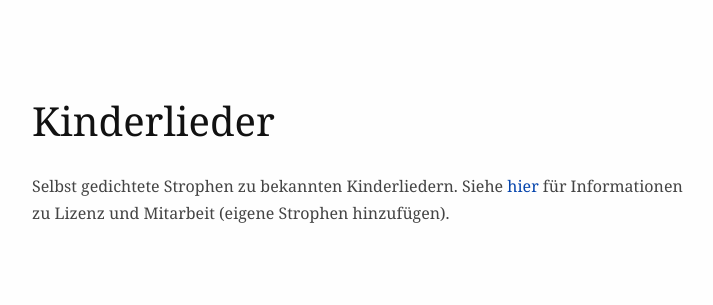
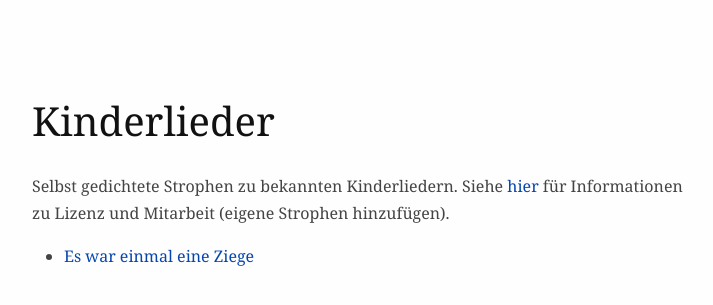
Before and after one commit to kopp/Kinderlieder, a plain HTML site: page docs/index.html in a window 1280 px wide. Shown: the whole page, without its empty margins (272-985 px from the left). Drawn offline with Linux system fonts and the light colour scheme.

Commit message:
add EsWarMalEineZiege to index

```diff
--- a/docs/index.html
+++ b/docs/index.html
@@ -350,5 +350,8 @@
 <h1 class="title">Kinderlieder</h1>
 </header>
 <p>Selbst gedichtete Strophen zu bekannten Kinderliedern. Siehe <a href="https://github.com/kopp/Kinderlieder">hier</a> für Informationen zu Lizenz und Mitarbeit (eigene Strophen hinzufügen).</p>
+<ul>
+<li><a href="EsWarEinmalEineZiege.html">Es war einmal eine Ziege</a></li>
+</ul>
 </body>
 </html>
```
Also changed, not shown: 1 other file.
